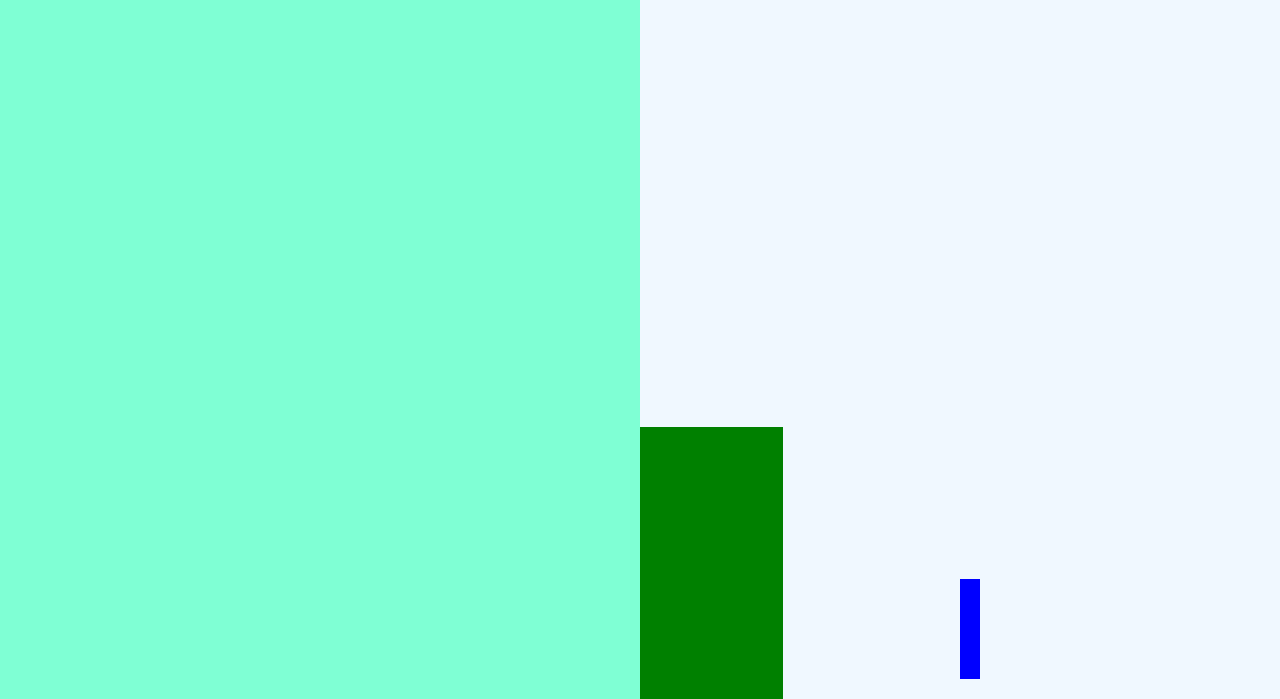
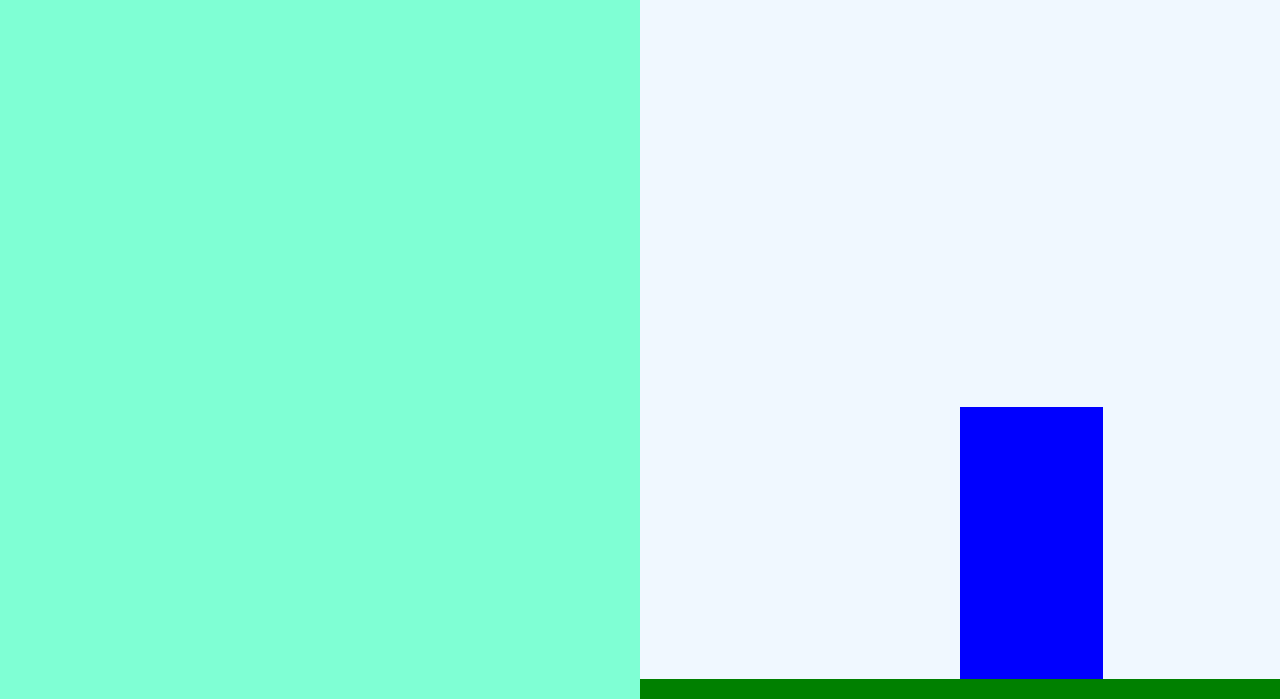
Before and after one commit to DaFunEDeveloper/jsrocket, a plain HTML site: page rocket.html in a window 1280 px wide. Shown: the part 101-800 px from the top of the page. Drawn offline with Linux system fonts and the light colour scheme.

Commit message:
Update rocket.css

```diff
--- a/css/rocket.css
+++ b/css/rocket.css
@@ -21,16 +21,16 @@
 	position: absolute;
 	bottom: 0;
 	left: 0;
-	width: 143px;
-	height: 272px;
+	width: 100%;
+	height: 20px;
 }
 
 .rocket{
 	position: absolute;
 	left: 50%;
 	bottom: 20px;
-	width: 20px;
-	height: 100px;
+	width: 143px;
+	height: 272px;
 	background-color: blue;
 	transition: bottom 10000ms;
 }
```
